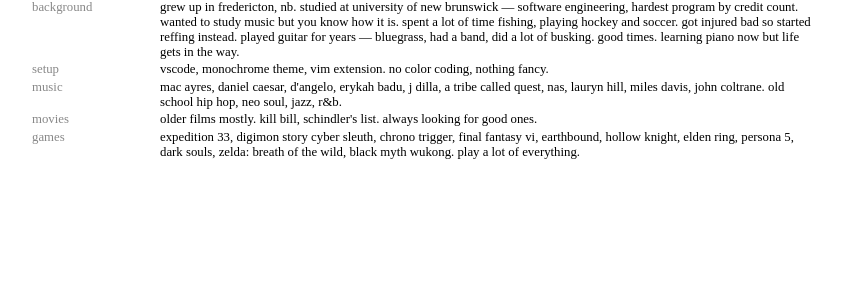
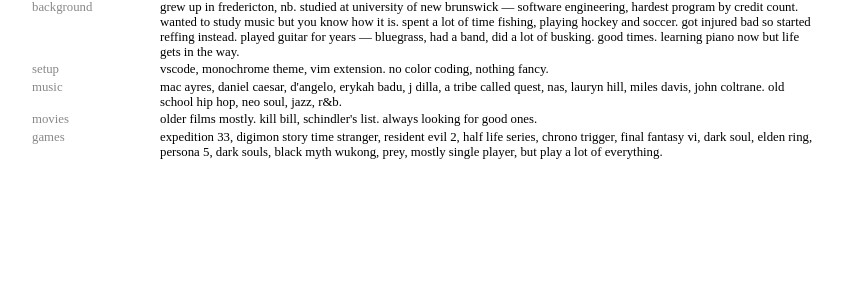
Before and after one commit to jhjhjljl/website, a FastAPI app: page /etc in a window 1280 px wide. Shown: the part 117-417 px from the top of the page, without its empty margins (224-1067 px from the left). Run offline with FastAPI, Linux system fonts and the light colour scheme; some web fonts are replaced.

Commit message:
Update games list.

```diff
--- a/app/templates/etc.html
+++ b/app/templates/etc.html
@@ -25,7 +25,7 @@
 		</div>
 		<div>
 			<dt>games</dt>
-			<dd>expedition 33, digimon story cyber sleuth, chrono trigger, final fantasy vi, earthbound, hollow knight, elden ring, persona 5, dark souls, zelda: breath of the wild, black myth wukong. play a lot of everything.</dd>
+			<dd>expedition 33, digimon story time stranger, resident evil 2, half life series, chrono trigger, final fantasy vi, dark soul, elden ring, persona 5, dark souls, black myth wukong, prey, mostly single player, but play a lot of everything.</dd>
 		</div>
 	</dl>
 </section>
```
